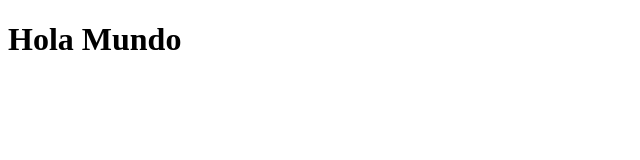
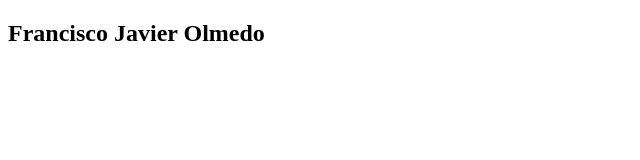
Before and after one commit to javieter/cursoWeb, a plain HTML site: page index.html in a window 1280 px wide. Shown: the whole page, without its empty margins (0-640 px from the left). Drawn offline with Linux system fonts and the light colour scheme.

Commit message:
Mejorando el index.html

```diff
--- a/index.html
+++ b/index.html
@@ -3,9 +3,11 @@
 <html lang="en" xmlns="http://www.w3.org/1999/xhtml">
 <head>
     <meta charset="utf-8" />
-    <title>Git</title>
+    <title>Git y GitHub</title>
 </head>
 <body>
-    <h1>Hola Mundo</h1>
+    <div class="container">
+        <h2>Francisco Javier Olmedo</h2>
+    </div>
 </body>
 </html>
```
